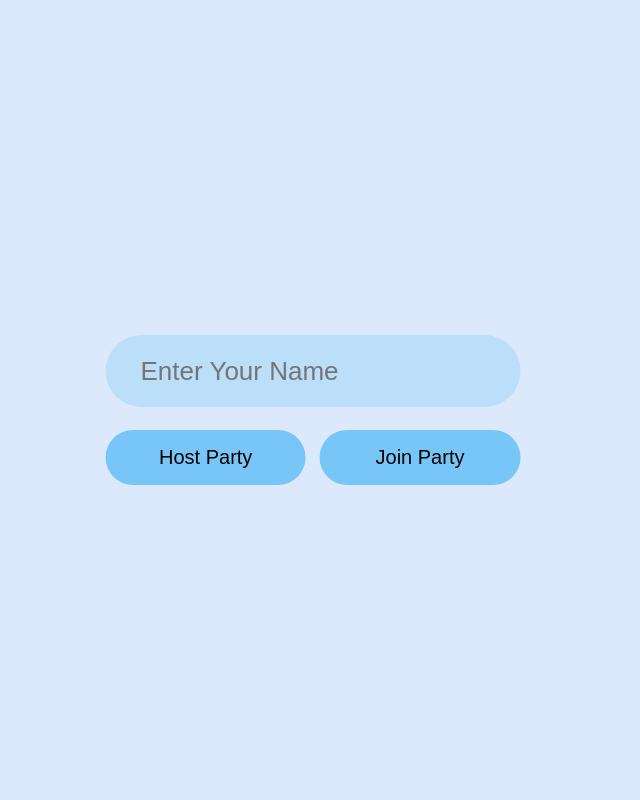
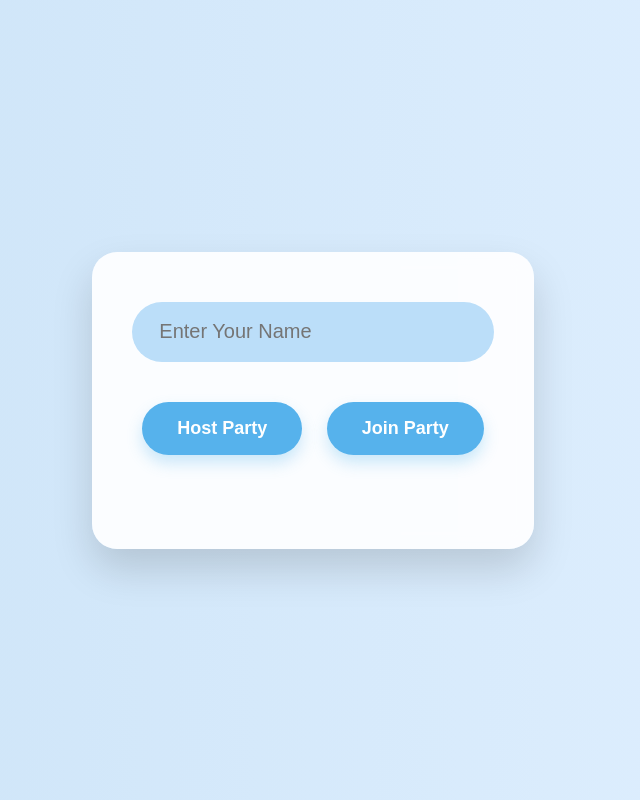
Before and after one commit to KULDIP-1662/Draw, a FastAPI app: template templates/main_page.html in a window 1280 px wide. Shown: the whole page, without its empty margins (327-967 px from the left). Run offline with FastAPI, Linux system fonts and the light colour scheme; the template is opened without the code that fills it, so the values that code supplies are empty.

Commit message:
UI updated

```diff
--- a/db.py
+++ b/db.py
@@ -1,7 +1,7 @@
 from pymongo import MongoClient
 
 # Use local MongoDB
-MONGO_URI = "mongodb://192.168.66.168:27017"
+MONGO_URI = "mongodb://localhost:27017"
 
 client = MongoClient(MONGO_URI)
 db = client["draw_game"]         # database name
@@ -9,14 +9,7 @@ sessions_col = db["sessions"]    # collection name
 
 
 if __name__ == "__main__":
-# Insert a dummy session
-    # sessions_col.insert_one({
-    #     "_id": "TEST123",
-    #     "players": [],
-    #     "status": "waiting"
-    # })
 
-    # Read it back
     print("Sessions:")
     for session in sessions_col.find():
         print(session)
--- a/static/main_page.js
+++ b/static/main_page.js
@@ -1,119 +1,101 @@
 const nameInput = document.getElementById("input_value");
-const host_btn = document.getElementById("btn1");
-// const joinCodeInput = document.getElementById("join_code");
-// const join_btn = document.getElementById("btn2");
+const hostBtn = document.getElementById("btn1");
+const joinBtn = document.getElementById("btn2");
+const output = document.getElementById("output_text1");
+const outputWrapper = document.getElementById("output_text");
+let codeInputShown = false;
 
-host_btn.addEventListener("click", () => {
-  const player_name = nameInput.value;
+// HOST PARTY
+hostBtn.addEventListener("click", () => {
+  outputWrapper.classList.add("show");
+  // output.classList.add("show")
+  const playerName = nameInput.value.trim();
+  output.textContent = ""; // Clear any previous messages
 
-  const output = document.getElementById("output_text");
-
-  if (!player_name) {
+  if (!playerName) {
     output.textContent = "Please enter your name.";
     output.style.color = "red";
     return;
   }
 
-  console.log("in event", player_name);
-
   fetch("http://127.0.0.1:8000/host-session", {
     method: "POST",
     headers: { "Content-Type": "application/json" },
-    body: JSON.stringify({ name: player_name }),
+    body: JSON.stringify({ name: playerName }),
   })
-    .then((response) => {
-      console.log("Fetch response:", response);
-      return response.json(); // if your backend returns JSON
-    })
+    .then((res) => res.json())
     .then((data) => {
-      console.log("Parsed data:", data);
-      const output = document.getElementById("output_text");
       if (data.session_code) {
-        output.innerHTML = `<div>Session Created!</div><div>${data.session_code}</div>`;
+        output.innerHTML = `Session Created! <br><strong>${data.session_code}</strong>`;
+        output.style.color = "green";
         output.style.marginTop = "20px";
-        output.style.fontWeight = "bold";
-        output.style.border = "none";
-        output.style.padding = "16px 40px";
-        output.style.marginLeft = "30px";
-        output.style.width = "8.9cm";
-        output.style.borderRadius = "50px";
         output.style.fontSize = "20px";
-        output.style.backgroundColor = "red";
-        output.style.color = "white";
-        output.style.textAlign = "center";
       } else if (data.error) {
         output.textContent = `Error: ${data.error}`;
         output.style.color = "red";
       }
     })
-    .catch((error) => {
-      console.error("Fetch error:", error);
-      output.textContent = "An error occurred. Please try again.";
+    .catch((err) => {
+      console.error("Host error:", err);
+      output.textContent = "An error occurred while hosting. Please try again.";
       output.style.color = "red";
     });
 });
 
-// const nameInput = document.getElementById("input_value");
-const joinBtn = document.getElementById("btn2");
-const output = document.getElementById("output_text1");
+// JOIN PARTY
+joinBtn.addEventListener("click", () => {
+  outputWrapper.classList.add("show");
 
-let codeInputShown = false;
+  const playerName = nameInput.value.trim();
+  output.textContent = ""; // Clear previous
 
-joinBtn.addEventListener("click", () => {
-  const player_name = nameInput.value.trim();
-    if (!player_name) {
-    output.textContent = "Please enter name";
+  if (!playerName) {
+    output.textContent = "Please enter your name.";
     output.style.color = "red";
     return;
   }
 
   if (!codeInputShown) {
-    // First click: show code input field
-    const codeInput = document.createElement("input");
-    codeInput.type = "text";
-    codeInput.placeholder = "Enter Session Code";
-    codeInput.id = "code_input";
+    const codeBox = document.getElementById("code_box");
+    codeBox.classList.add("show");
 
-    const box = document.querySelector(".box");
-    box.insertBefore(codeInput, joinBtn.parentElement); // insert above the buttons
+    setTimeout(() => {
+      document.getElementById("party_code").focus();
+    }, 300);
 
     codeInputShown = true;
-    return; // Exit here; don't call API yet
+    return;
   }
 
-  // Second click: get code and call API
-  const joinCodeInput = document.getElementById("code_input");
-  const join_code = joinCodeInput.value.trim();
+  const sessionCode = document.getElementById("party_code").value.trim();
 
-  if (!join_code) {
-    output.textContent = "Please enter code.";
+  if (!sessionCode) {
+    output.textContent = "Please enter the session code.";
     output.style.color = "red";
     return;
   }
 
-  // Call the API
+  output.textContent = "Joining party...";
+  output.style.color = "green";
+
   fetch("http://127.0.0.1:8000/join-session", {
     method: "POST",
     headers: { "Content-Type": "application/json" },
-    body: JSON.stringify({ name: player_name, code: join_code }),
+    body: JSON.stringify({ name: playerName, code: sessionCode }),
   })
-    .then((response) => response.json())
+    .then((res) => res.json())
     .then((data) => {
-        if (data['error']){
-            output.textContent = data['error'];
-            output.style.color = "red";
-        }
-        console.log("before if", data)
-        if(data['success']){
-            console.log("after if", data)
-            output.textContent = data['success'];
-            output.style.color = "green";
-        }
-
+      if (data.error) {
+        output.textContent = data.error;
+        output.style.color = "red";
+      } else if (data.success) {
+        output.textContent = data.success;
+        output.style.color = "green";
+      }
     })
-    .catch((error) => {
-      console.error("Fetch error:", error);
-      output.textContent = "An error while calling api occurred. Please try again.";
+    .catch((err) => {
+      console.error("Join error:", err);
+      output.textContent = "An error occurred while joining. Please try again.";
       output.style.color = "red";
     });
 });
--- a/static/style.css
+++ b/static/style.css
@@ -1,55 +1,178 @@
-body {
+/* Reset + Base */
+* {
   margin: 0;
   padding: 0;
+  box-sizing: border-box;
 }
 
+body, html {
+  height: 100%;
+  font-family: 'Poppins', sans-serif;
+  background: linear-gradient(to right, #cbe3f7, #e1f0ff);
+}
+
+/* Container */
 .container {
+  display: flex;
+  justify-content: center;
+  align-items: center;
+  height: 100vh;
+}
+
+/* Box (Card Style) */
+.box {
+  background: rgba(255, 255, 255, 0.9);
+  padding: 50px 40px;
+  border-radius: 25px;
+  box-shadow: 0 20px 40px rgba(0, 0, 0, 0.15);
+  backdrop-filter: blur(10px);
+  text-align: center;
+  transition: transform 0.3s ease, box-shadow 0.3s ease;
+}
+
+.box:hover {
+  transform: scale(1.02);
+  box-shadow: 0 25px 50px rgba(0, 0, 0, 0.2);
+}
+
+/* Input Field */
+#input_value {
+  width: 100%;
+  max-width: 400px;
+  height: 60px;
+  padding: 0 25px;
+  border-radius: 50px;
+  border: 2px solid transparent;
+  outline: none;
+  font-size: 20px;
+  background: #bbdef9;
+  color: #333;
+  transition: all 0.4s ease;
+  box-shadow: inset 0 0 0 rgba(0, 0, 0, 0);
+}
+
+#input_value:focus {
+  border: 2px solid #56b2ec;
+  background: #e7f3ff;
+  box-shadow: 0 0 12px rgba(86, 178, 236, 0.5);
+}
+
+/* Buttons */
+button {
+  background-color: #56b2ec;
+  border: none;
+  padding: 16px 35px;
+  border-radius: 50px;
+  cursor: pointer;
+  font-size: 18px;
+  margin: 20px 10px 0;
+  color: white;
+  font-weight: 600;
   position: relative;
-  height: 100vh;
-  background-color: #dce9fc;
+  overflow: hidden;
+  transition: all 0.3s ease;
+  box-shadow: 0 8px 15px rgba(86, 178, 236, 0.3);
+}
+
+button::before {
+  content: "";
+  position: absolute;
+  top: 50%;
+  left: 50%;
+  width: 300%;
+  height: 300%;
+  background: rgba(255, 255, 255, 0.2);
+  transition: all 0.6s ease;
+  border-radius: 50%;
+  transform: translate(-50%, -50%) scale(0);
+}
+
+button:hover::before {
+  transform: translate(-50%, -50%) scale(1);
+  opacity: 0;
+}
+
+button:hover {
+  transform: translateY(-3px);
+  background-color: #429ad6;
+  box-shadow: 0 12px 20px rgba(66, 154, 214, 0.3);
+}
+
+button:active {
+  transform: scale(0.98);
+  box-shadow: none;
+}
+
+/* Output Box */
+#output_text {
+  margin-top: 25px;
+  color: #444;
+  font-size: 18px;
+  min-height: 24px;
+  transition: opacity 0.3s ease;
+  opacity: 0;
+}
+
+#output_text.show {
+  opacity: 1;
+}
+
+@keyframes fadeInUp {
+  from {
+    opacity: 0;
+    transform: translateY(30px);
+  }
+  to {
+    opacity: 1;
+    transform: translateY(0);
+  }
 }
 
 .box {
-  position: absolute;
-  top: 50%;
-  left: 50%;
-  transform: translate(-50%, -50%);
-  /* background-color: #aecbeb; */
-  /* padding: 10px;
-  border-radius: 15px; */
+  animation: fadeInUp 0.7s ease;
 }
 
-#input_value {
-  margin: 20px 30px 5px 30px;
-  height: 70px;
-  width: 10cm;
-  border: none;
-  background-color: #bbdef9;
-  border-radius: 50px;
-  padding-left: 35px;
-  font-weight: 500;
-  font-size: 26px;
-  color: #000;
+#code_box {
+  margin-top: 20px;
+  transition: max-height 0.5s ease, opacity 0.4s ease;
+  max-height: 0;
+  overflow: hidden;
+  opacity: 0;
 }
 
-#btn1 {
-  background-color: #78c6f7;
-  border: none;
-  padding: 16px 40px;
-  width: 5.3cm;
-  margin: 18px 0px 0px 30px;
-  border-radius: 50px;
-  cursor: pointer;
-  font-size: 20px;
+#code_box.show {
+  max-height: 200px;
+  opacity: 1;
 }
 
-#btn2 {
-  background-color: #78c6f7;
-  border: none;
-  padding: 16px 40px;
-  margin-left: 10px;
-  width: 5.3cm;
+#party_code {
+  width: 100%;
+  max-width: 350px;
+  height: 55px;
+  padding: 0 20px;
   border-radius: 50px;
-  cursor: pointer;
-  font-size: 20px;
+  border: 2px solid transparent;
+  outline: none;
+  font-size: 18px;
+  background: #d0e6fc;
+  color: #333;
+  transition: all 0.3s ease;
 }
+
+#party_code:focus {
+  border: 2px solid #56b2ec;
+  background: #e7f3ff;
+  box-shadow: 0 0 8px rgba(86, 178, 236, 0.5);
+}
+
+#output_text {
+  margin-top: 20px;
+  text-align: center;
+}
+
+#output_text1 {
+  font-size: 18px;
+  font-weight: 500;
+  color: #333;
+  margin-top: 10px;
+}
--- a/templates/main_page.html
+++ b/templates/main_page.html
@@ -2,21 +2,29 @@
 <html lang="en">
 <head>
   <meta charset="UTF-8" />
-    <meta name="viewport" content="width=device-width, initial-scale=1.0" />
-    <title>Document</title>
+  <meta name="viewport" content="width=device-width, initial-scale=1.0"/>
+  <title>Party App</title>
   <link rel="stylesheet" href="../static/style.css" />
+  <link href="https://fonts.googleapis.com/css2?family=Poppins:wght@400;600&display=swap" rel="stylesheet">
 </head>
 <body>
   <div class="container">
     <div class="box">
+      <!-- Name input -->
       <input id="input_value" type="text" placeholder="Enter Your Name" required />
+      <div id="code_box" class="hidden">
+          <input id="party_code" type="text" placeholder="Enter Party Code" />
+      </div>
+
+      <!-- Buttons -->
       <div>
         <button id="btn1">Host Party</button>
         <button id="btn2">Join Party</button>
       </div>
+
+      <!-- Output area -->
       <div id="output_text">
         <div id="output_text1"></div>
-          <div></div>
       </div>
     </div>
   </div>
```
Lines whose indentation alone changed are shown as unchanged.
